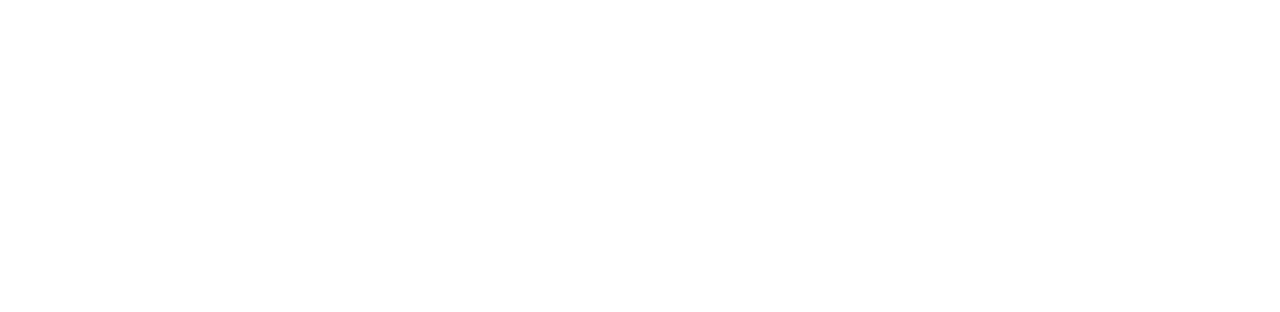
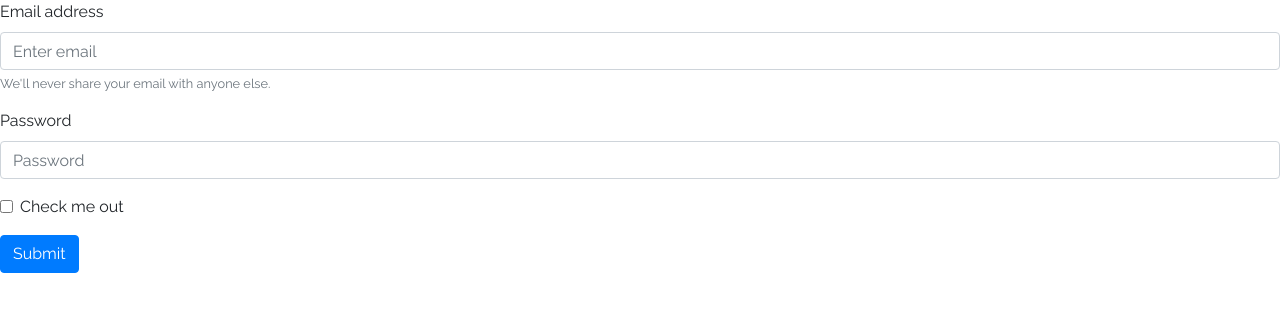
Before and after one commit to esc-chula/larngearcamp-frontend, a React (Create React App) app: page /register in a window 1280 px wide. Shown: the top 312 px of the page. Built offline with nearby package versions, Linux system fonts and the light colour scheme.

Commit message:
Add: home module and register module

```diff
--- a/package.json
+++ b/package.json
@@ -22,7 +22,8 @@
     "react-helmet": "^6.1.0",
     "react-router-dom": "^5.2.0",
     "react-scripts": "3.4.3",
-    "typescript": "^4.0.2"
+    "typescript": "^4.0.2",
+    "yup": "^0.29.3"
   },
   "scripts": {
     "start": "react-scripts start",
--- /dev/null
+++ b/src/modules/home.module.tsx
@@ -0,0 +1,13 @@
+import React from "react"
+import { Link } from "react-router-dom"
+import { Button } from "react-bootstrap"
+
+const HomeModule: React.FC = () => {
+  return (
+    <Link to="/register">
+      <Button>Register</Button>
+    </Link>
+  )
+}
+
+export default HomeModule
--- /dev/null
+++ b/src/modules/register.module.tsx
@@ -0,0 +1,27 @@
+import React from "react"
+import { Button, Form } from "react-bootstrap"
+
+const RegisterModule = () => {
+  return (
+    <Form>
+      <Form.Group controlId="formBasicEmail">
+        <Form.Label>Email address</Form.Label>
+        <Form.Control type="email" placeholder="Enter email" />
+        <Form.Text className="text-muted">We'll never share your email with anyone else.</Form.Text>
+      </Form.Group>
+
+      <Form.Group controlId="formBasicPassword">
+        <Form.Label>Password</Form.Label>
+        <Form.Control type="password" placeholder="Password" />
+      </Form.Group>
+      <Form.Group controlId="formBasicCheckbox">
+        <Form.Check type="checkbox" label="Check me out" />
+      </Form.Group>
+      <Button variant="primary" type="submit">
+        Submit
+      </Button>
+    </Form>
+  )
+}
+
+export default RegisterModule
--- a/src/modules/route.module.tsx
+++ b/src/modules/route.module.tsx
@@ -2,15 +2,18 @@ import React from "react"
 import { Switch, Route } from "react-router-dom"
 
 // COMPONENTS
-import SampleComponent from "../core/components/sample/sample.component"
+import HomeModule from "./home.module"
+import RegisterModule from "./register.module"
 
 const RouteModule: React.FC = () => {
   return (
     <Switch>
       <Route exact path="/">
-        <SampleComponent />
+        <HomeModule />
       </Route>
-      <Route exact path="/register"></Route>
+      <Route exact path="/register">
+        <RegisterModule />
+      </Route>
       <Route exact path="/question"></Route>
       <Route exact path="/terms"></Route>
       <Route exact path="/policy"></Route>
```
Also changed, not shown: src/core/models/userData.tsx (added, +7 -0 lines), src/core/providers/register.provider.tsx (added, +15 -0 lines), src/core/providers/sample.provider.tsx (deleted, +0 -12 lines), 1 other file (tests, documents, lock files or other folders).
